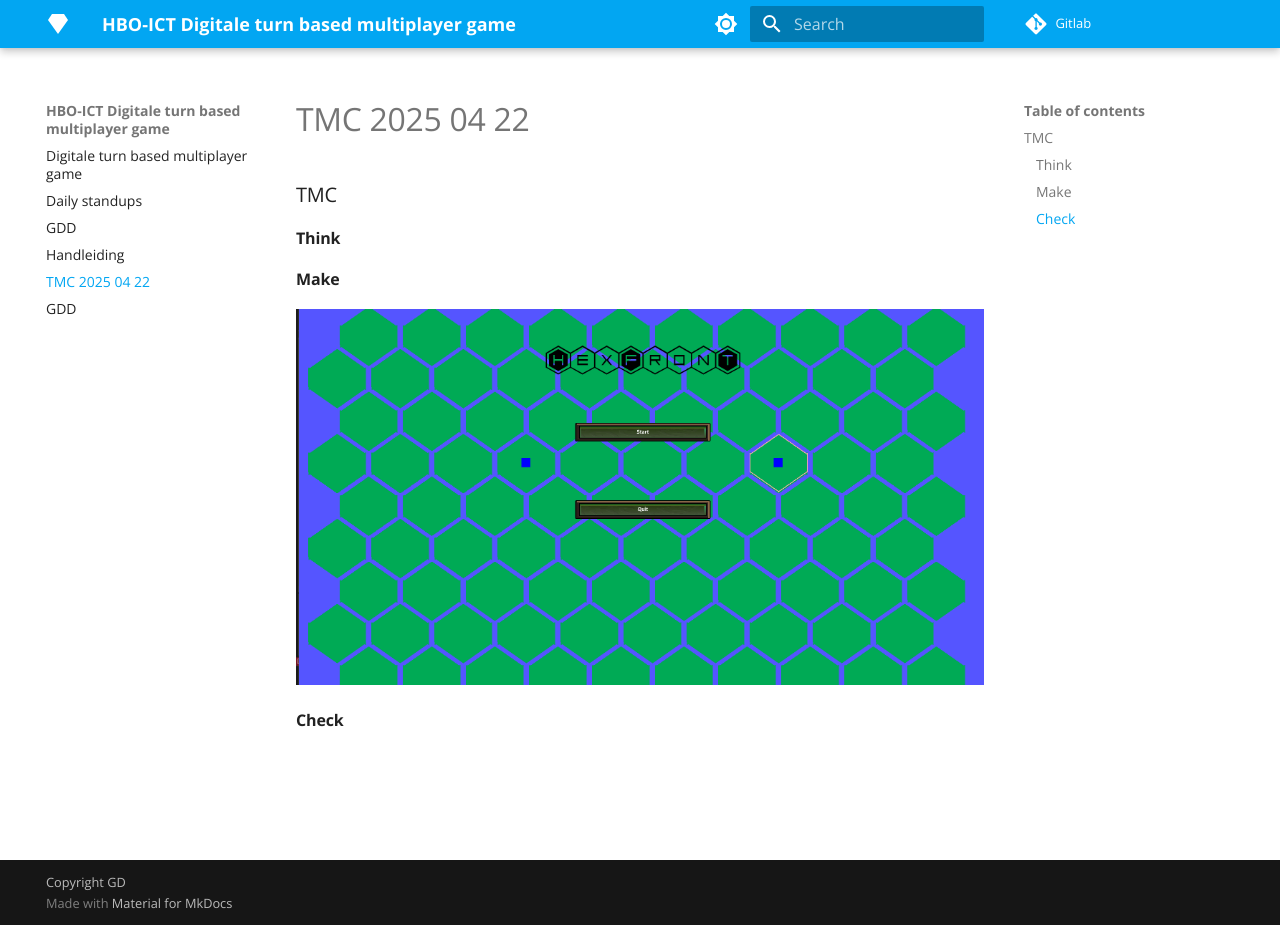
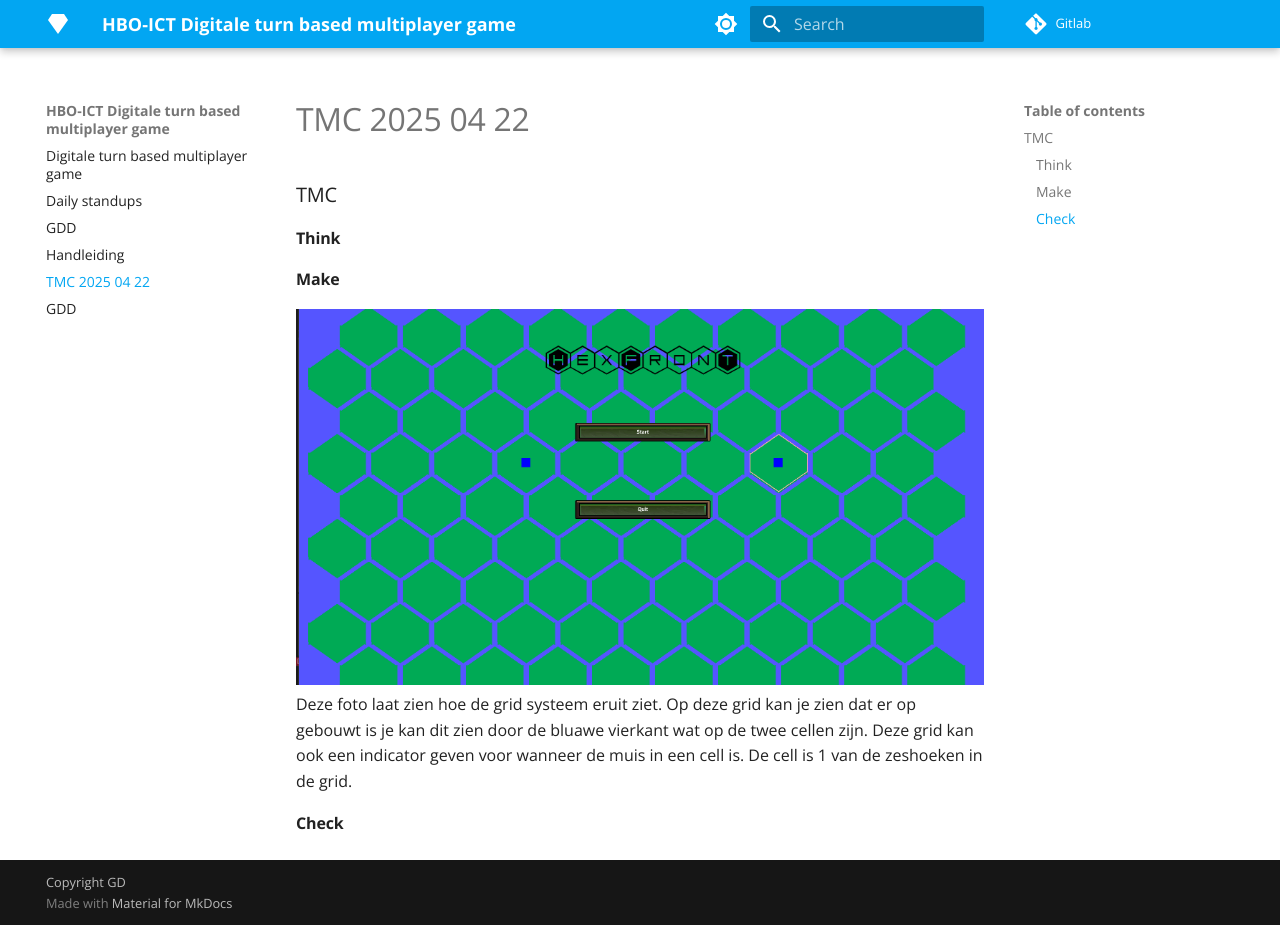
Before and after one commit to lieuweZ/HexFront, an MkDocs documentation site: the page built from docs/TMC 2025_04_22.md, in a window 1280 px wide and 925 px high. Built offline with MkDocs 1.6.1 and Material for MkDocs 9.7.7, drawn with Linux system fonts in a browser that asks for light colours; nearby versions of some CDN libraries; library files that are not in the unit come from our copies.

Commit message:
Edit TMC 2025_04_22.md

```diff
--- a/docs/TMC 2025_04_22.md
+++ b/docs/TMC 2025_04_22.md
@@ -5,5 +5,8 @@
 
 #### Make
 ![Main menu](./images/mainmenu.png "main menu")
-
+Deze foto laat zien hoe de grid systeem eruit ziet.
+Op deze grid kan je zien dat er op gebouwt is je kan dit zien door de bluawe vierkant wat op de twee cellen zijn.
+Deze grid kan ook een indicator geven voor wanneer de muis in een cell is.
+De cell is 1 van de zeshoeken in de grid.
 #### Check
```
